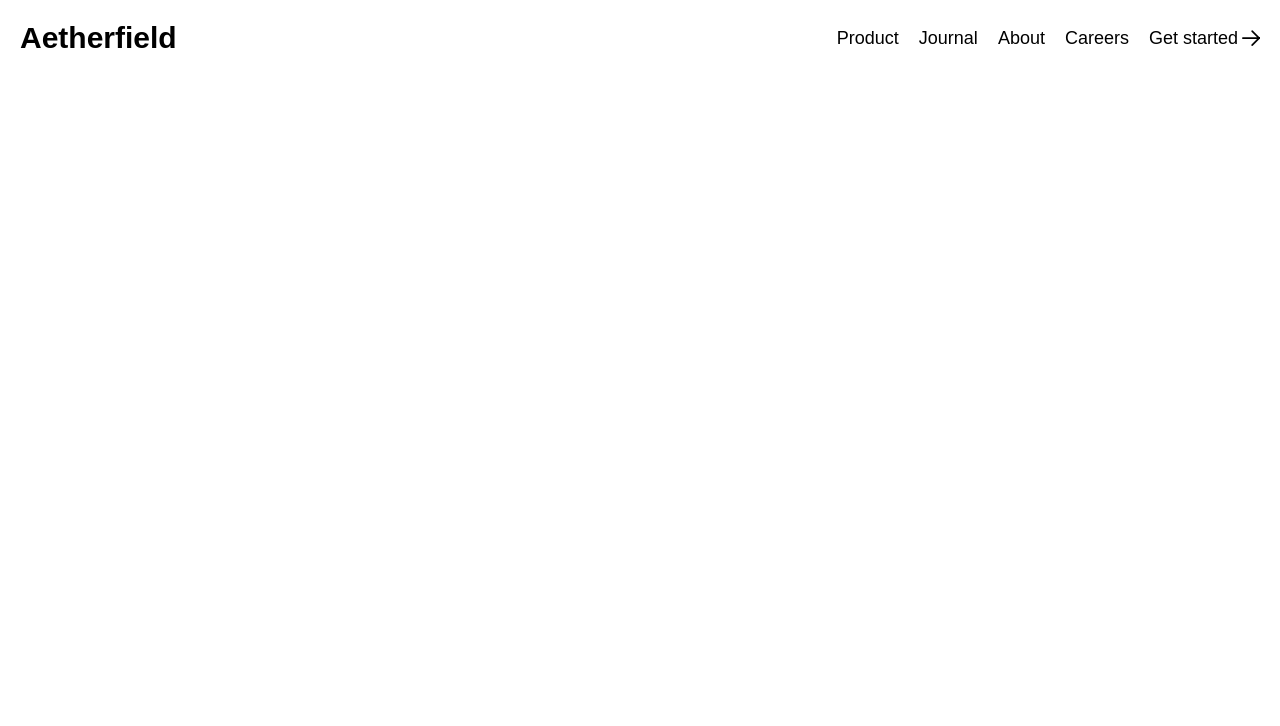
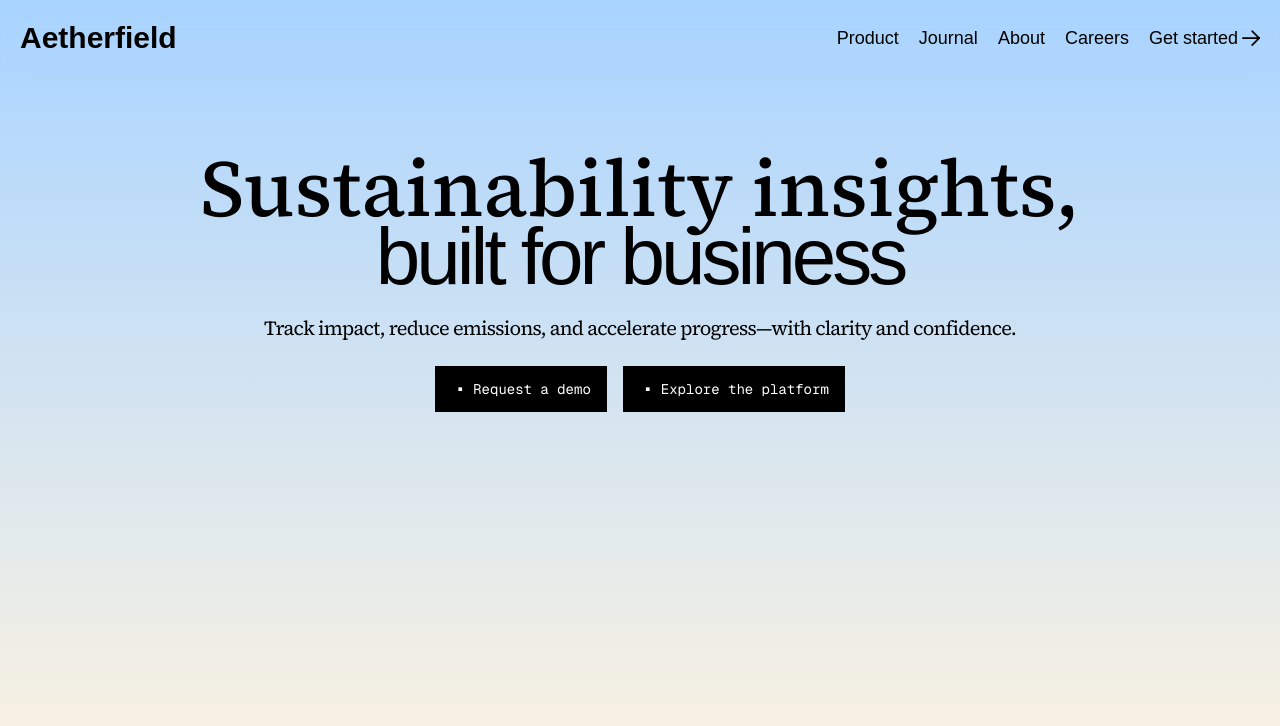
Before and after one commit to BassimEhab/Aetherfield, an Angular app: page / in a window 1280 px wide. Shown: the top 726 px of the page. Built offline with nearby package versions, Linux system fonts and the light colour scheme; a web font is replaced by a local one.

Commit message:
feat: Create first section in the hero section.

```diff
--- a/src/app/app.html
+++ b/src/app/app.html
@@ -1 +1,2 @@
 <app-navbar></app-navbar>
+<app-home></app-home>
--- a/src/app/app.ts
+++ b/src/app/app.ts
@@ -1,10 +1,11 @@
 import { Component, signal } from '@angular/core';
 import { Navbar } from './components/navbar/navbar';
+import { Home } from './components/home/home';
 
 @Component({
-  imports: [Navbar],
+  imports: [Navbar, Home],
   selector: 'app-root',
   styleUrl: './app.css',
   templateUrl: './app.html',
 })
-export class App {}
+export class App { }
--- /dev/null
+++ b/src/app/components/home/home.css
@@ -0,0 +1,15 @@
+@keyframes slideUp {
+    from {
+        transform: translateY(200%);
+        opacity: 0;
+    }
+
+    to {
+        transform: translateY(0%);
+        opacity: 1;
+    }
+}
+
+.animate-slide-up {
+    animation: slideUp 1s ease-out forwards;
+}
--- /dev/null
+++ b/src/app/components/home/home.html
@@ -0,0 +1,30 @@
+<header class="bg-linear-to-b from-light-blue to-light-beige h-screen">
+    <div class="pt-36 mx-auto text-center max-w-257.5 flex flex-col gap-6 animate-slide-up">
+        <div class="space-y-3">
+            <div class="lg:-space-y-5">
+                <h2 class="font-source-serif lg:text-[80px] md:font-medium text-4xl">Sustainability insights,</h2>
+                <h2 class="font-radio lg:text-[80px] md:tracking-tighter text-4xl">built for business</h2>
+            </div>
+            <p class="font-source-serif md:text-xl text-xl/tight mx-auto px-1 md:tracking-[-0.04em]">
+                Track
+                impact,
+                reduce
+                emissions,
+                and
+                accelerate
+                progress—with clarity
+                and
+                confidence.</p>
+        </div>
+        <div class="flex md:flex-row flex-col justify-center items-center gap-4 font-geist-mono text-sm">
+            <div class="px-4 py-2 bg-black text-white flex items-center gap-1">
+                <span class="text-3xl leading-none -translate-y-2">.</span>
+                <span>Request a demo</span>
+            </div>
+            <div class="px-4 py-2 bg-black text-white flex items-center gap-1"><span
+                    class="text-3xl leading-none -translate-y-2">.</span>
+                <span>Explore the platform</span>
+            </div>
+        </div>
+    </div>
+</header>
--- a/src/app/components/navbar/navbar.css
+++ b/src/app/components/navbar/navbar.css
@@ -11,5 +11,7 @@
 }
 
 .animate-slide-in {
-    animation: slideDown 0.6s ease-out forwards;
+    animation: slideDown 1s ease-out forwards;
+    animation-delay: 1s;
+
 }
--- a/src/app/components/navbar/navbar.html
+++ b/src/app/components/navbar/navbar.html
@@ -2,8 +2,8 @@
 <div class="h-19 lg:hidden"></div>
 
 <nav class="fixed inset-x-0 z-50 top-0 flex flex-col lg:flex-row lg:justify-between lg:items-center p-5 lg:bg-white/[0.001] lg:backdrop-blur-md
-  font-radio transition-all duration-500 ease-in-out origin-top animate-slide-in" [class.bg-white]="isNavbarVisable"
-  [class.bg-transparent]="!isNavbarVisable">
+  font-radio transition-all duration-500 ease-in-out origin-top opacity-0 animate-slide-in"
+  [class.bg-white]="isNavbarVisable" [class.bg-transparent]="!isNavbarVisable">
   <div class="flex justify-between items-center w-full lg:w-auto">
     <h1 class="font-bold text-3xl">Aetherfield</h1>
     <i class="lg:hidden! text-3xl cursor-pointer" [class]="isNavbarVisable ? 'pi pi-times' : 'pi pi-plus'"
```
Also changed, not shown: src/app/components/home/home.ts (added, +9 -0 lines).
